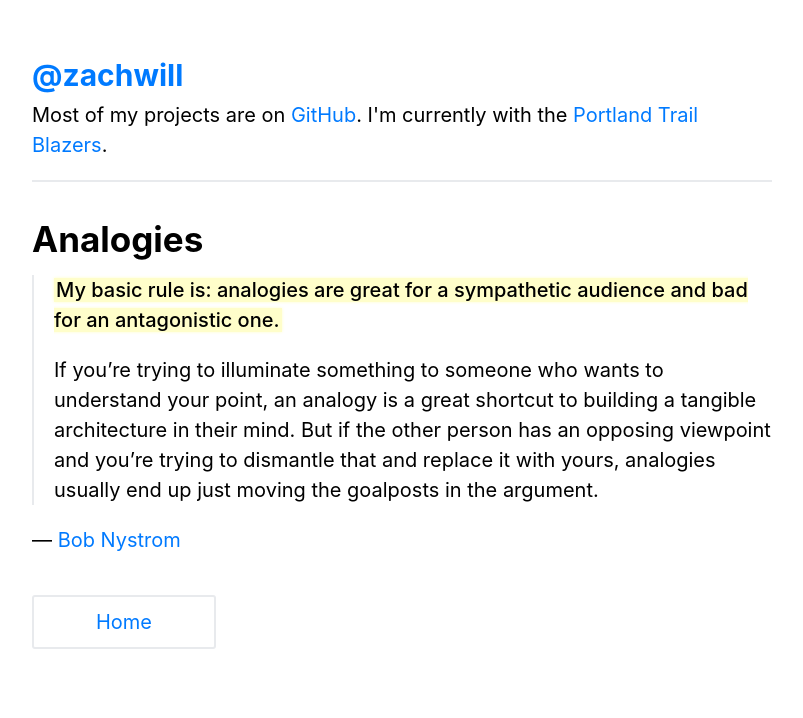
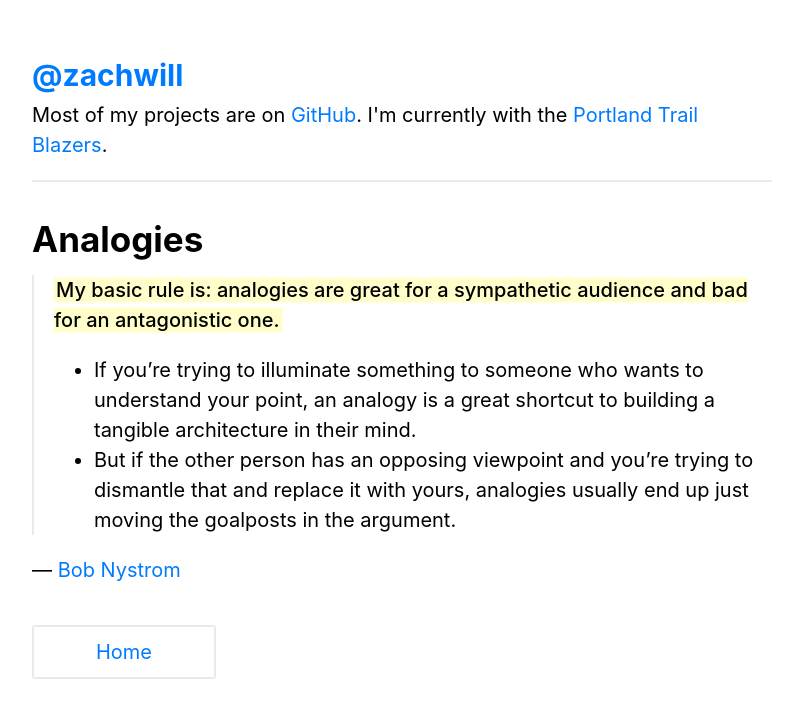
Before and after one commit to zachwill/blog, a Jekyll site: the page built from _posts/2023-04-14-analogies.md, in a window 1280 px wide. Shown: the top 718 px of the page, without its empty margins (238-1041 px from the left). Built offline with Jekyll 4.4.1, drawn with Linux system fonts in a browser that asks for light colours.

```diff
--- a/_posts/2023-04-14-analogies.md
+++ b/_posts/2023-04-14-analogies.md
@@ -7,10 +7,7 @@ permalink : /analogies/
 > **My basic rule is: analogies are great for a sympathetic audience and bad for
 > an antagonistic one.**
 >
-> If you're trying to illuminate something to someone who wants to understand
-> your point, an analogy is a great shortcut to building a tangible architecture
-> in their mind. But if the other person has an opposing viewpoint and you're
-> trying to dismantle that and replace it with yours, analogies usually end up
-> just moving the goalposts in the argument.
+> - If you're trying to illuminate something to someone who wants to understand your point, an analogy is a great shortcut to building a tangible architecture in their mind.
+> - But if the other person has an opposing viewpoint and you're trying to dismantle that and replace it with yours, analogies usually end up just moving the goalposts in the argument.
 
 &mdash; [Bob Nystrom](https://news.ycombinator.com/item?id=30210263)
```
